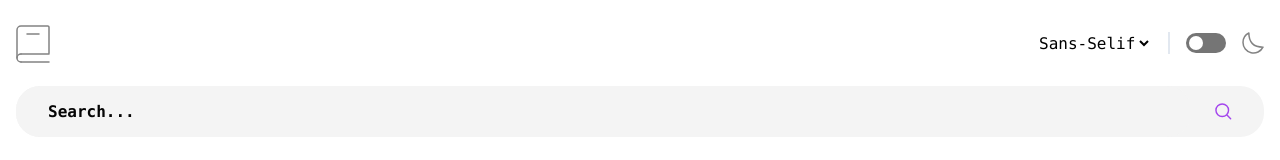
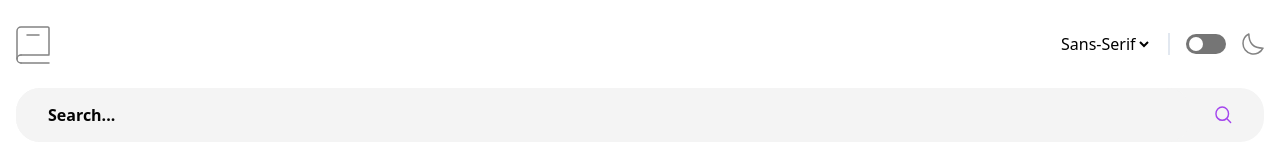
Before and after one commit to claudeIshimwe12/dictionary-app, a React (Vite) app: page / in a window 1280 px wide. Shown: the top 160 px of the page. Built offline with nearby package versions, Linux system fonts and the light colour scheme.

Commit message:
add font swithing feature

```diff
--- a/src/App.tsx
+++ b/src/App.tsx
@@ -1,10 +1,12 @@
 import Nav from "./components/nav";
 import { Main } from "./components/main";
+import { useState } from "react";
 function App() {
+  const [font, setFont] = useState("font-sans");
   return (
     <>
-      <div className="font-mono bg-white dark:bg-primary-black h-screen">
-        <Nav />
+      <div className={`${font} bg-white dark:bg-primary-black h-screen`}>
+        <Nav changeFont={setFont} />
         <Main />
       </div>
     </>
--- a/src/components/nav.tsx
+++ b/src/components/nav.tsx
@@ -2,7 +2,10 @@ import { useState, useEffect } from "react";
 import logIcon from "../assets/images/logo.svg";
 import DarkMoon from "../assets/images/icon-dark-moon.svg";
 import moon from "../assets/images/icon-moon.svg";
-function Nav() {
+type FontProps = {
+  changeFont: (font: string) => void;
+};
+function Nav(props: FontProps) {
   const [theme, setTheme] = useState("light");
 
   useEffect(
@@ -19,6 +22,23 @@ function Nav() {
   const handleThemeChange = () => {
     setTheme(theme === "dark" ? "light" : "dark");
   };
+  const handleFontChange = (e: React.ChangeEvent<HTMLSelectElement>) => {
+    let font: string = "";
+    switch (e.target.options[e.target.options.selectedIndex].textContent) {
+      case "Sans-serif":
+        font = "font-sans";
+        break;
+      case "Serif":
+        font = "font-serif";
+        break;
+      case "Mono":
+        font = "font-mono";
+        break;
+      default:
+        font = "font-sans";
+    }
+    props.changeFont(font);
+  };
   return (
     <>
       <div className="flex justify-between self-center pt-4 items-center px-4 py-8">
@@ -30,10 +50,11 @@ function Nav() {
             name="fonts"
             id="fonts"
             className="bg-white dark:bg-primary-black dark:text-white"
+            onChange={handleFontChange}
           >
-            <option value="sans-selif">Sans-Selif</option>
-            <option value="sans-selif">Selif</option>
-            <option value="sans-selif">Monospace</option>
+            <option value="sans-selif">Sans-Serif</option>
+            <option value="sans-selif">Serif</option>
+            <option value="sans-selif">Mono</option>
           </select>
           <div className="flex justify-between ml-4 border-l-2 pl-4 border-slate-200">
             <button className="mr-4 outline-none" onClick={handleThemeChange}>
```
